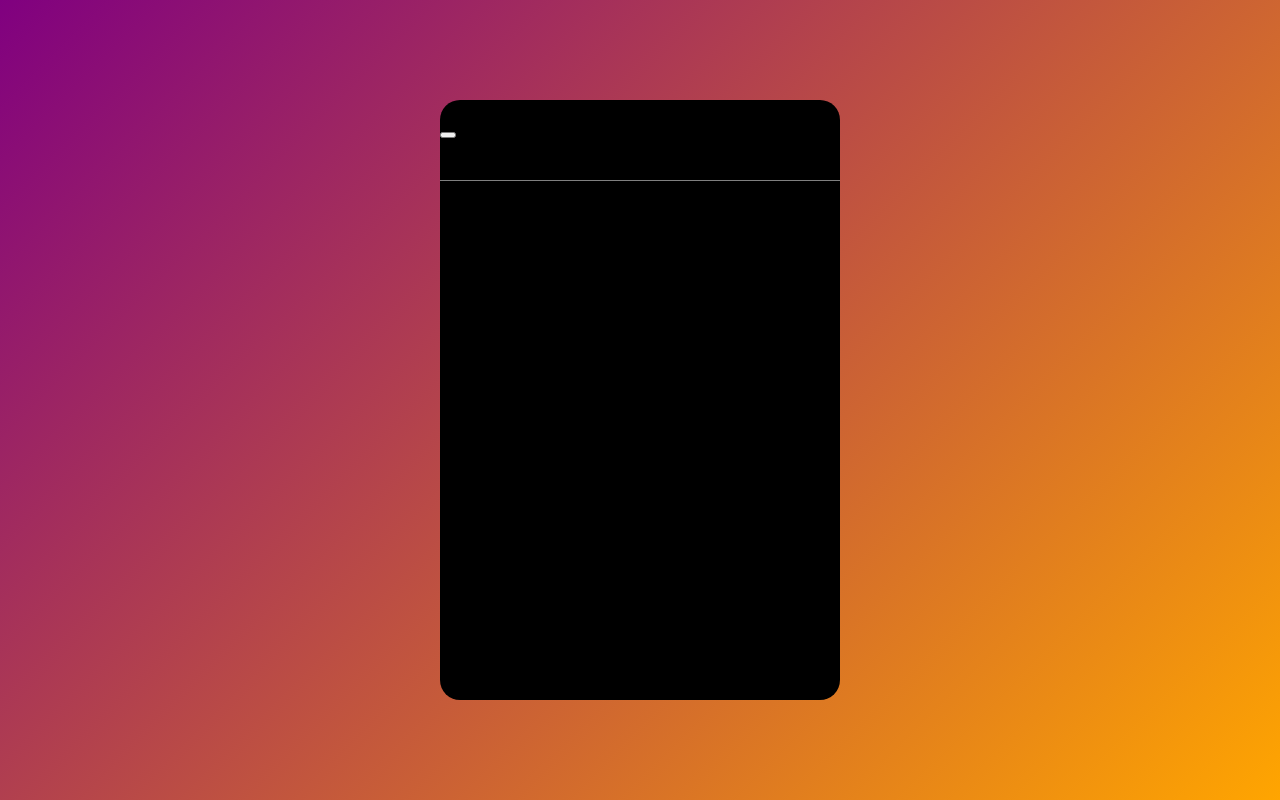
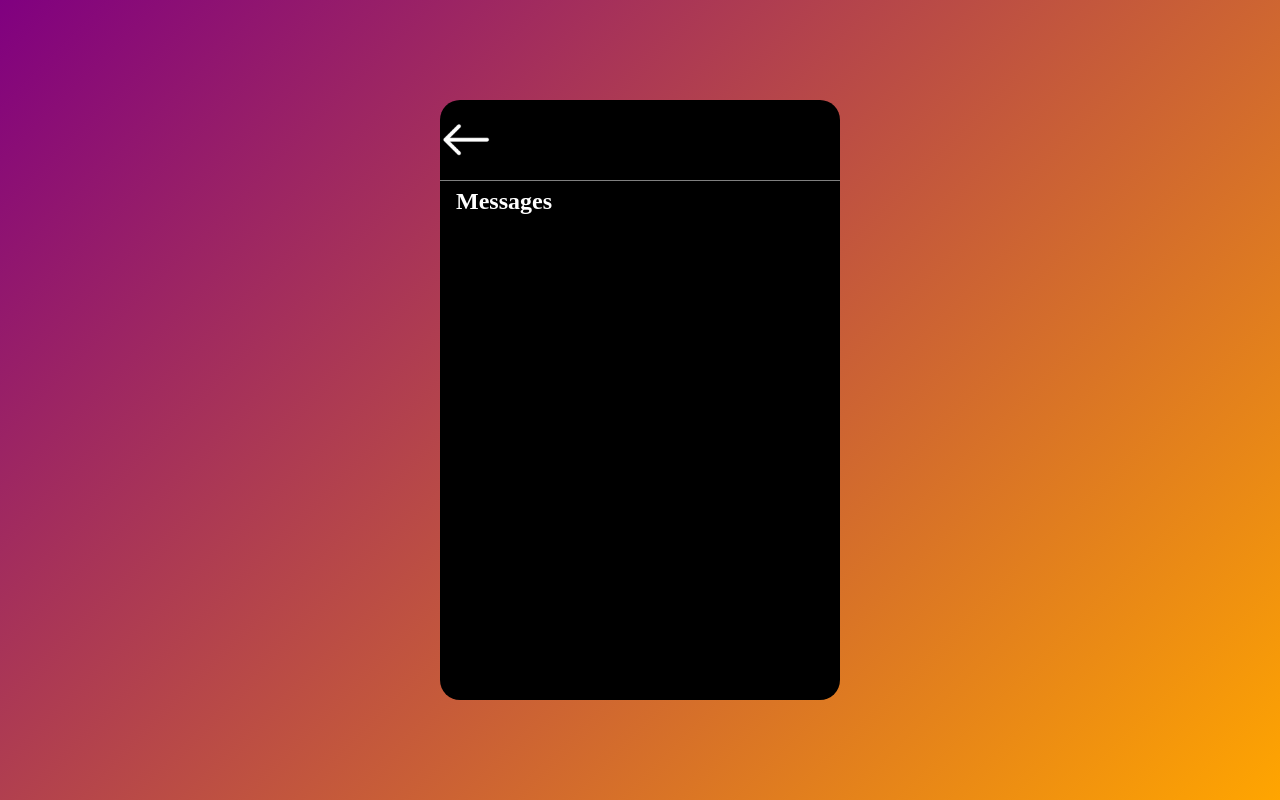
Before and after one commit to TatesWorkAcc/instagram-clone, a React (Vite) app in the folder instagram-clone/: page /messages in a window 1280 px wide. Built offline with nearby package versions, Linux system fonts and the light colour scheme.

Commit message:
fixed InfiniteScrollFeed.jsx not fetching more data when it reaches the bottom of the scroll

```diff
--- a/instagram-clone/src/HomePage.jsx
+++ b/instagram-clone/src/HomePage.jsx
@@ -1,11 +1,17 @@
 import InfiniteScrollFeed from "./InfiniteScrollFeed"
 import { useNavigate } from 'react-router-dom'
 import {useUser} from './UserContext'
+import { useEffect, useState } from "react"
 function HomePage(){
 
     const {username} = useUser()
+    const [scrollKey, setScrollKey] = useState(0)
 
     const navigate = useNavigate()
+
+    useEffect(() => {
+        console.log('ping')
+    }, [])
 
     function goToMessage(){
         navigate('/messages')
@@ -15,7 +21,7 @@ function HomePage(){
         <div className="insta-background">
             <div className="app-border">
                 <div className="top-bar">
-                    <img onClick={goToMessage} className="go-to-message" src="src/images/message-symbol.png"></img>
+                <img onClick={goToMessage} className="go-to-message" src="src/images/message-symbol.png"></img>
                 </div>
                 <h1 className="home-insta">Instagram</h1>
 
--- a/instagram-clone/src/InfiniteScrollFeed.jsx
+++ b/instagram-clone/src/InfiniteScrollFeed.jsx
@@ -1,33 +1,54 @@
-import { useState } from 'react'
-import InfiniteScroll from 'react-infinite-scroll-component'
-import Post from './Post'
+import { useState, useEffect } from 'react';
+import InfiniteScroll from 'react-infinite-scroll-component';
+import Post from './Post';
 
-function InfiniteScrollFeed(){
-    const [dataSource, setDataSource] = useState(Array.from({length: 20}))
-    const [hasMore, setHasMore] = useState(true)
+const style = {
+  border: '1px solid green',
+  height: '600px', // Set a fixed height to ensure scrolling
+  overflowY: 'auto', // Enable vertical scrolling
+};
 
+function InfiniteScrollFeed() {
+  const [dataSource, setDataSource] = useState(Array.from({ length: 50 }));
+  const [hasMore, setHasMore] = useState(true);
+
+  // Function to fetch more data
   const fetchMoreData = () => {
+    console.log('Fetching data...'); // This should log when scrolling to the bottom
+
     setTimeout(() => {
-            setDataSource(dataSource.concat(Array.from({length:20})))
-        }, 500)
+      setDataSource((prevData) => {
+        const updatedData = prevData.concat(Array.from({ length: 20 }));
+
+        // Check if we should stop fetching more data
+        if (updatedData.length >= 1000) {
+          setHasMore(false); // Set to false to stop loading more
         }
 
-    return(
-        <div className='infinite-scroll'>
+        return updatedData;
+      });
+    }, 500);
+  };
+
+  useEffect(() => {
+    console.log('Initial data loaded');
+  }, []);
+
+  return (
+    <div style={style} className="infinite-scroll" id="scroll-container">
       <InfiniteScroll
         dataLength={dataSource.length}
         next={fetchMoreData}
         hasMore={hasMore}
         loader={<h4>Loading...</h4>}
+        scrollableTarget="scroll-container" // Make sure this matches the id
       >
-                {dataSource.map((item, index)=>{
-                    return <Post key={index}></Post>
-                    // the key makes sure each one is unique
-                })}
+        {dataSource.map((_, index) => (
+          <Post key={index} />
+        ))}
       </InfiniteScroll>
     </div>
-    )
-
+  );
 }
 
-export default InfiniteScrollFeed
+export default InfiniteScrollFeed;
--- a/instagram-clone/src/LoginPage.jsx
+++ b/instagram-clone/src/LoginPage.jsx
@@ -10,6 +10,7 @@ function LoginPage(){
 
     const [password, setPassword] = useState('')
     const [noPass, setNoPass] = useState('none')
+    const [not8, setNot8] = useState('none')
     const [username, setUsername] = useState('')
     const [noUsername, setNoUsername] = useState('none')
 
@@ -28,6 +29,10 @@ function LoginPage(){
 
         if(username === ''){
             setNoUsername('block')
+            return
+        }
+        if(password.length < 8){
+            setNot8('block')
             return
         }
         if(username.length > 0 && password.length > 0){
@@ -58,6 +63,7 @@ function LoginPage(){
                 <button onClick={isLoggedIn} type="submit" className="login-button">Log in</button>
                 <h1 className="no-username" style={{display: noUsername}}>Missing username</h1>
                 <h1 className="no-pass" style={{display: noPass}}>Please enter a password</h1>
+                <h1 className="not-8" style={{display: not8}}>Password needs 8 characters</h1>
             </div>
         </div>
     )
--- a/instagram-clone/src/MessagePage.jsx
+++ b/instagram-clone/src/MessagePage.jsx
@@ -1,4 +1,5 @@
 import { useUser } from './UserContext'
+import { useNavigate } from 'react-router-dom'
 // imports userame
 
 function MessagePage(){
@@ -7,18 +8,22 @@ function MessagePage(){
     const {username} = useUser()
         // sets the data to a constant called username
 
-    function test() {
-        console.log(username)
+    const navigate = useNavigate()
+
+    function goHome(){
+        navigate('/home')
+
     }
 
     return(
 
         <div className="insta-background">
             <div className="app-border">
+            <img onClick={goHome} className='back-home' src='src/images/back-arrow.png'></img>
                 <div className="top-bar-message">
                     <h1 className='username-message'>{username}</h1>
-                    <button onClick={test}></button>
                 </div>
+                <h1 className='mes-text'>Messages</h1>
             </div>
         </div>
     )
--- a/instagram-clone/src/index.css
+++ b/instagram-clone/src/index.css
@@ -67,7 +67,7 @@ html, body{
   background-color: rgb(2, 121, 190);
   cursor: pointer;
 }
-.no-username, .no-pass {
+.no-username, .no-pass, .not-8 {
   font-size: 20px;
   color: red;
   font-weight: 100;
@@ -75,11 +75,10 @@ html, body{
   margin-bottom: 1%;
 }
 
-
 /* home page */
 
 .top-bar{
-  width:400px;
+  width:100%;
   height: 120px;
   border-top-left-radius: 20px;
   border-top-right-radius: 20px;
@@ -88,13 +87,13 @@ html, body{
 }
 .bottom-bar{
   border-top: 1px solid gray;
-  width:400px;
   height: 70px;
-  position: absolute;
+  position: relative;
   bottom: 0;
   border-bottom-left-radius: 20px;
   border-bottom-right-radius: 20px;
   background-color: black;
+  width: 100%;
 }
 .home-insta{
   font-size: 20px;
@@ -127,7 +126,6 @@ html, body{
   overflow-y: auto;
   /* allows scrolling verticaly */
   width: 100%;
-  height: calc(100% - 190px);
   /* fits under and over the bars */
 }
 
@@ -155,4 +153,24 @@ html, body{
 }
 .username-message{
   color: white;
+  left: 15%;
+  position: relative;
 }
+.back-home{
+  width: 50px;
+  left: 0;
+  top: 4%;
+  position: absolute;
+  cursor: pointer;
+  z-index: 10;
+}
+.mes-text{
+  width: 50px;
+  left: 0;
+  top: 12%;
+  left: 4%;
+  font-size: x-large;
+  position: absolute;
+  z-index: 10;
+  color: white;
+}
```
Also changed, not shown: instagram-clone/src/images/back-arrow.png (added). Lines whose indentation alone changed are shown as unchanged.
